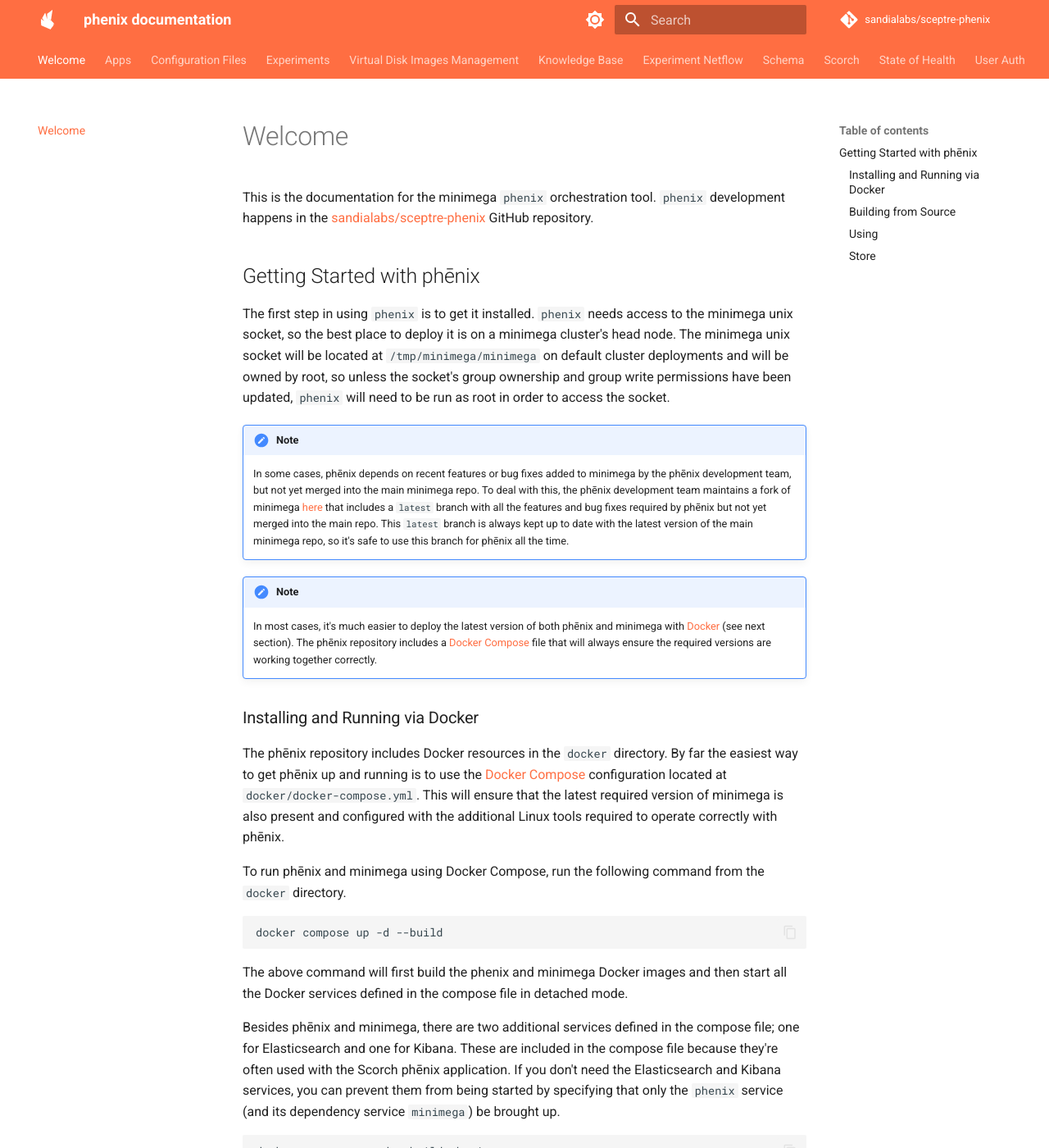
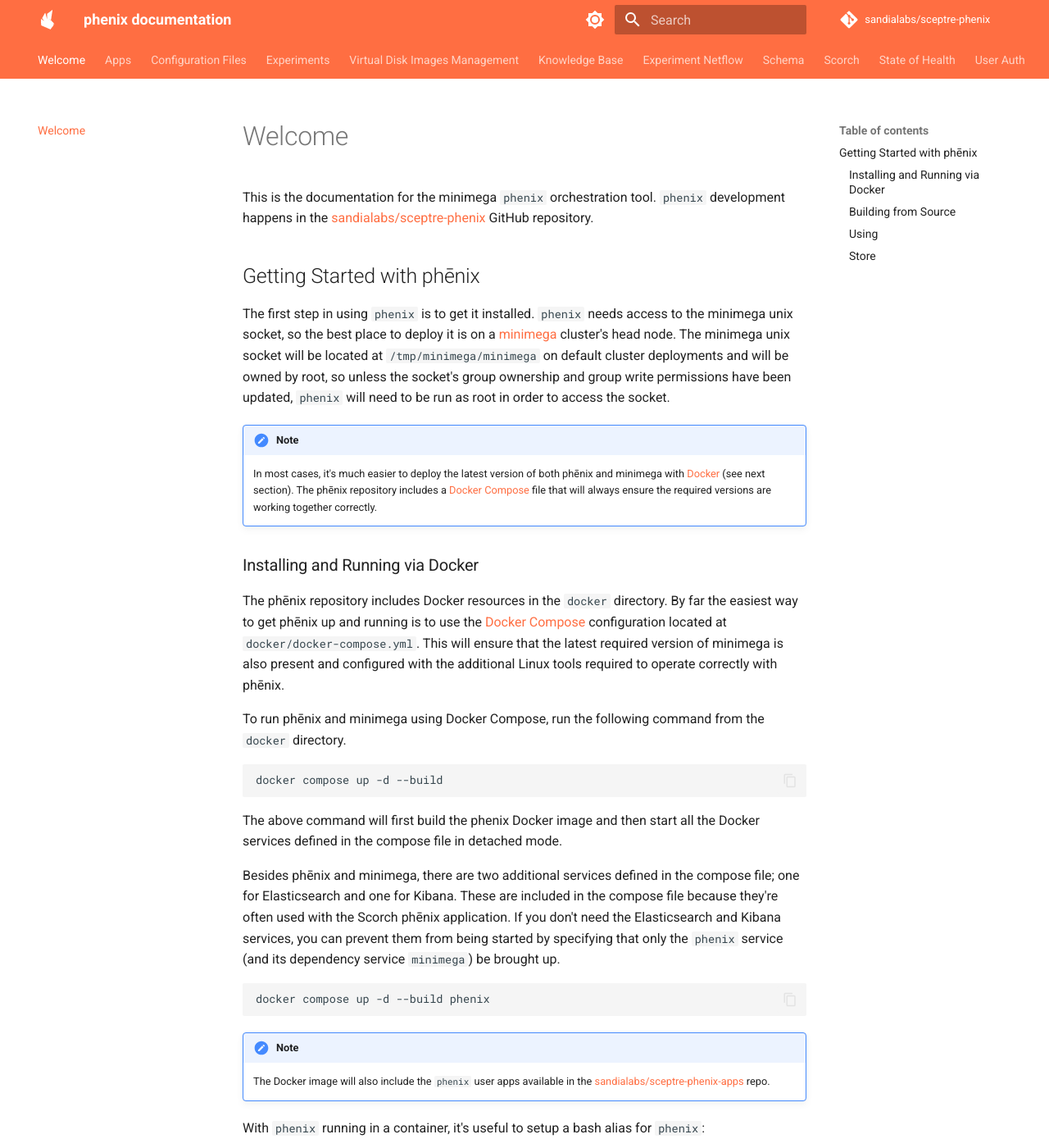
Before and after one commit to sandialabs/sceptre-phenix-docs, an MkDocs documentation site: the page built from docs/index.md, in a window 1280 px wide and 1400 px high. Shown: the whole window at 82% size. Built offline with MkDocs 1.6.1 and Material for MkDocs 9.7.7, drawn with Linux system fonts in a browser that asks for light colours; comment, search, counter and statistics services are not loaded; the version menu is left out.

Commit message:
doc: remove reference to minimega fork

````diff
--- a/docs/index.md
+++ b/docs/index.md
@@ -8,22 +8,13 @@
 ## Getting Started with phēnix
 
 The first step in using `phenix` is to get it installed. `phenix` needs access
-to the minimega unix socket, so the best place to deploy it is on a minimega
+to the minimega unix socket, so the best place to deploy it is on a
+[minimega](https://www.sandia.gov/minimega/)
 cluster's head node. The minimega unix socket will be located at
 `/tmp/minimega/minimega` on default cluster deployments and will be owned by
 root, so unless the socket's group ownership and group write permissions have
 been updated, `phenix` will need to be run as root in order to access the
 socket.
-
-!!! note
-    In some cases, phēnix depends on recent features or bug fixes added to
-    minimega by the phēnix development team, but not yet merged into the main
-    minimega repo. To deal with this, the phēnix development team maintains a
-    fork of minimega [here](https://github.com/activeshadow/minimega) that
-    includes a `latest` branch with all the features and bug fixes required by
-    phēnix but not yet merged into the main repo. This `latest` branch is always
-    kept up to date with the latest version of the main minimega repo, so it's
-    safe to use this branch for phēnix all the time.
 
 !!! note
     In most cases, it's much easier to deploy the latest version of both phēnix
@@ -49,7 +40,7 @@
 docker compose up -d --build
 ```
 
-The above command will first build the phenix and minimega Docker images and
+The above command will first build the phenix Docker image and
 then start all the Docker services defined in the compose file in detached mode.
 
 Besides phēnix and minimega, there are two additional services defined in the
````
